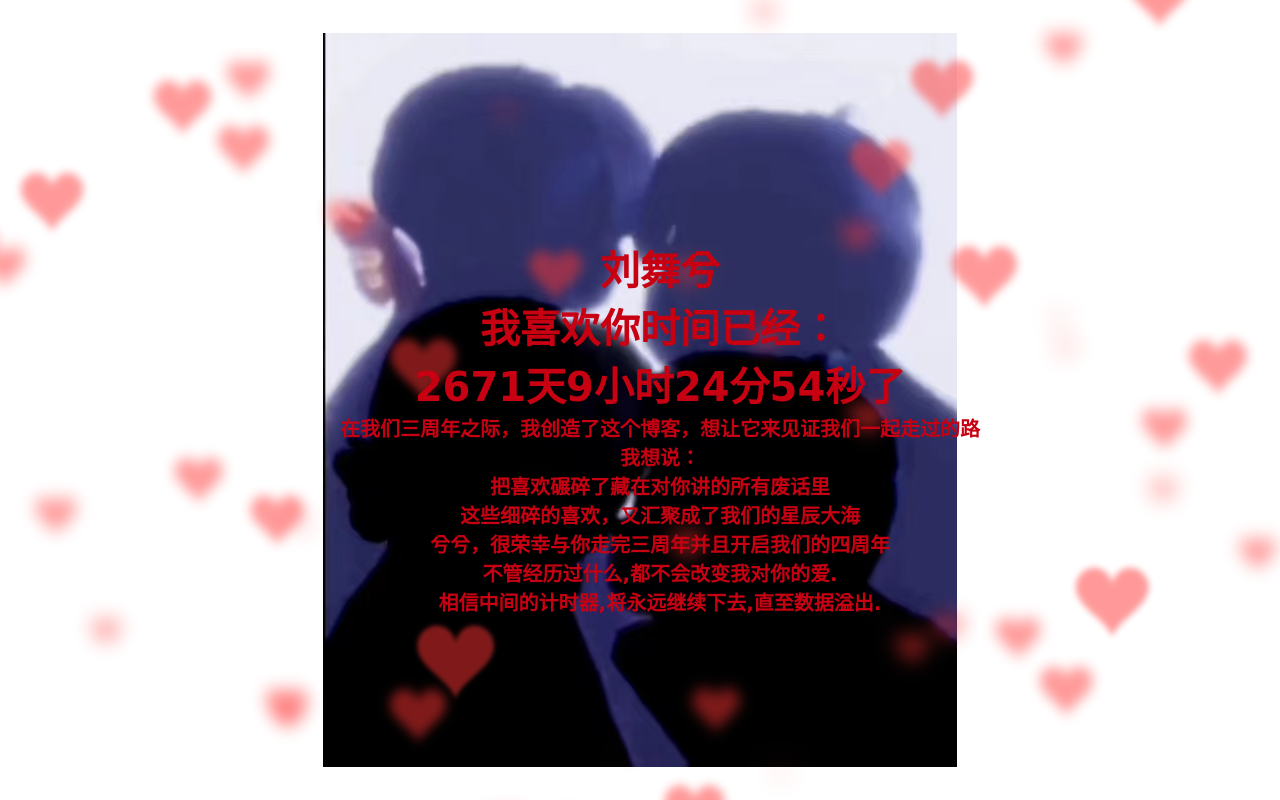
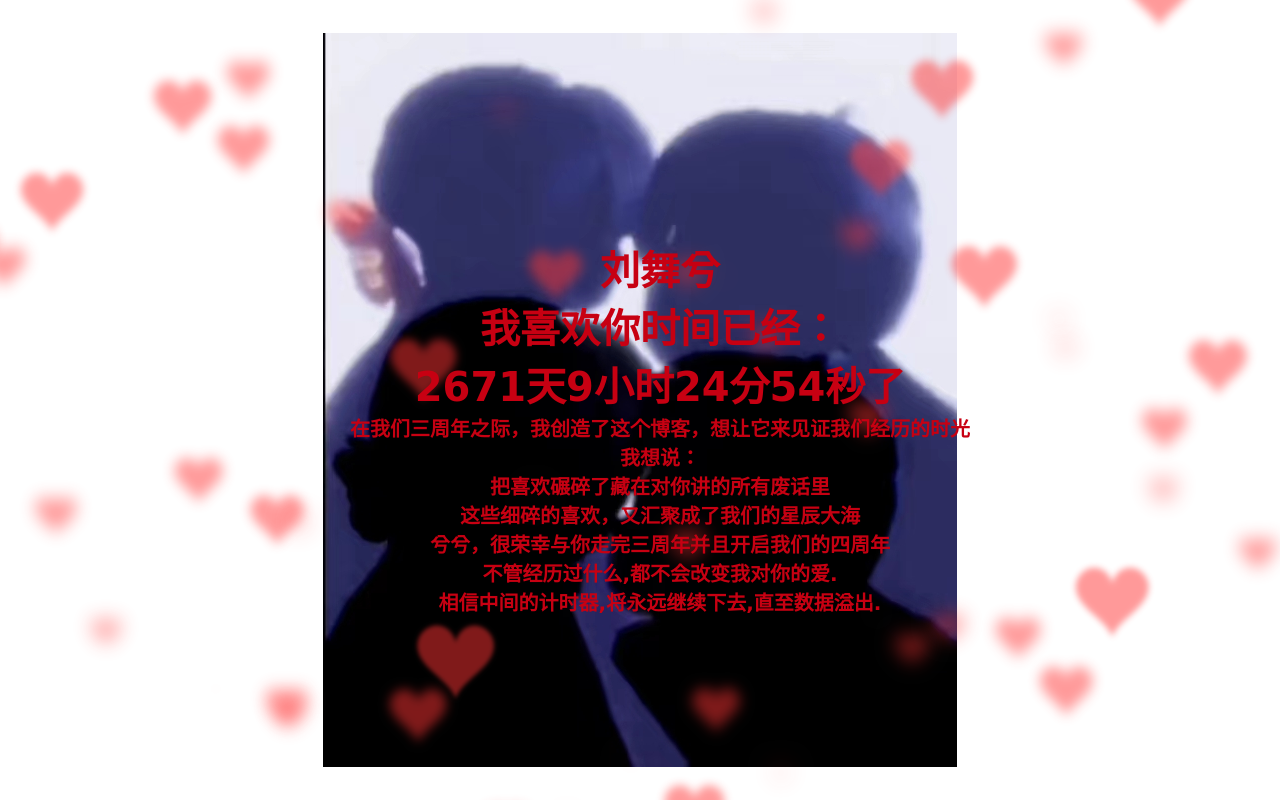
Before and after one commit to wing-xi/wing-xi.github.io, a plain HTML site: page Miss-Liu.html in a window 1280 px wide. Drawn offline with Linux system fonts and the light colour scheme.

Commit message:
Update Miss-Liu.html

```diff
--- a/Miss-Liu.html
+++ b/Miss-Liu.html
@@ -134,7 +134,7 @@
             var hour = parseInt(time/3600)-24*day;    // 小时 60*60 总小时数-过去的小时数=现在的小时数
             var minute = parseInt(time%3600/60); // 分 -(day*24) 以60秒为一整份 取余 剩下秒数 秒数/60 就是分钟数
             var second = parseInt(time%60);  // 以60秒为一整份 取余 剩下秒数
-            obj.innerHTML="刘舞兮<br>我喜欢你时间已经：<br>"+day+"天"+hour+"小时"+minute+"分"+second+"秒"+"了<br><span>在我们三周年之际，我创造了这个博客，想让它来见证我们一起走过的路<br>我想说：<br>把喜欢碾碎了藏在对你讲的所有废话里<br>这些细碎的喜欢，又汇聚成了我们的星辰大海<br>兮兮，很荣幸与你走完三周年并且开启我们的四周年<br>不管经历过什么,都不会改变我对你的爱.<br>相信中间的计时器,将永远继续下去,直至数据溢出.</span>"
+            obj.innerHTML="刘舞兮<br>我喜欢你时间已经：<br>"+day+"天"+hour+"小时"+minute+"分"+second+"秒"+"了<br><span>在我们三周年之际，我创造了这个博客，想让它来见证我们经历的时光<br>我想说：<br>把喜欢碾碎了藏在对你讲的所有废话里<br>这些细碎的喜欢，又汇聚成了我们的星辰大海<br>兮兮，很荣幸与你走完三周年并且开启我们的四周年<br>不管经历过什么,都不会改变我对你的爱.<br>相信中间的计时器,将永远继续下去,直至数据溢出.</span>"
 
             return true;
         }
```
